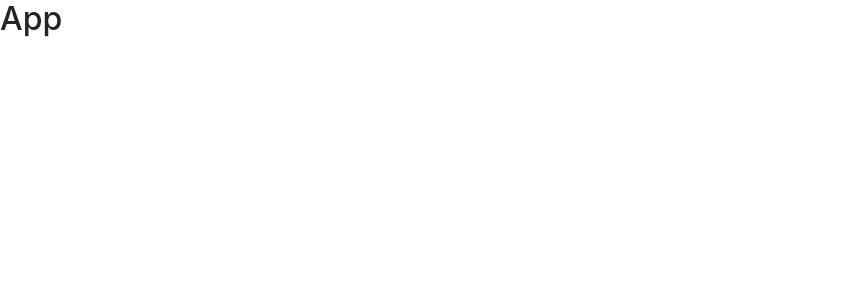
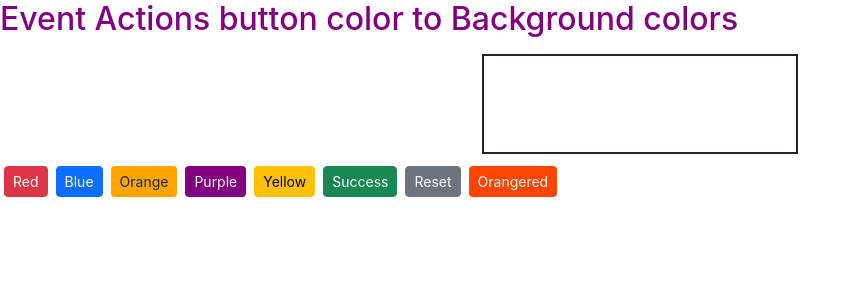
Before and after one commit to sivanaidupattapu/my-app1, a React (Create React App) app: page / in a window 1280 px wide. Shown: the top 300 px of the page, without its empty margins (0-860 px from the left). Built offline with nearby package versions, Linux system fonts and the light colour scheme.

Commit message:
Event-buttons

```diff
--- a/src/App.js
+++ b/src/App.js
@@ -1,9 +1,11 @@
 import logo from './logo.svg';
 import './App.css';
+import Eventactions from './events';
 function App() {
   return (
     <div>
-      <h2>App</h2>
+      <h2 style={{color:'purple'}}>Event Actions button color to Background colors </h2>
+      <Eventactions></Eventactions>
     </div>
   );
 }
--- /dev/null
+++ b/src/events.jsx
@@ -0,0 +1,27 @@
+import React, { useState } from "react";
+function Eventactions() {
+    var [newcolor, setNewcolor] = useState('')
+    function changecolor(color) {
+        setNewcolor(color)
+    }
+    return <div>
+        {/* <h2>Event Actions</h2> */}
+        <div className="d-flex justify-content-center p-2">
+            <div className="w-25 border border-2 border-dark"
+                style={{ height: "100px", backgroundColor: newcolor }}></div>
+        </div>
+        <button onClick={() => { changecolor('red') }} className="btn btn-sm btn-danger m-1">Red</button>
+        <button onClick={() => { changecolor('skyblue') }} className="btn btn-sm btn-primary m-1">Blue</button>
+        <button onClick={() => { changecolor('orange') }}
+            className="btn btn-sm m-1" style={{ backgroundColor: 'orange' }}>Orange</button>
+        <button onClick={() => { changecolor('purple') }}
+            className="btn btn-sm text-light m-1" style={{ backgroundColor: 'purple' }}>Purple</button>
+        <button onClick={() => { changecolor('yellow') }} className="btn btn-sm btn-warning m-1">Yellow</button>
+        <button onClick={() => { changecolor('green') }} className="btn btn-sm btn-success m-1">Success</button>
+        <button onClick={() => { changecolor('white') }} className="btn btn-sm btn-secondary m-1">Reset</button>
+        <button onClick={() => { changecolor('orangered') }}
+            className="btn btn-sm text-light m-1" style={{ backgroundColor: 'orangered' }}>Orangered</button>
+
+    </div>
+}
+export default Eventactions
```
